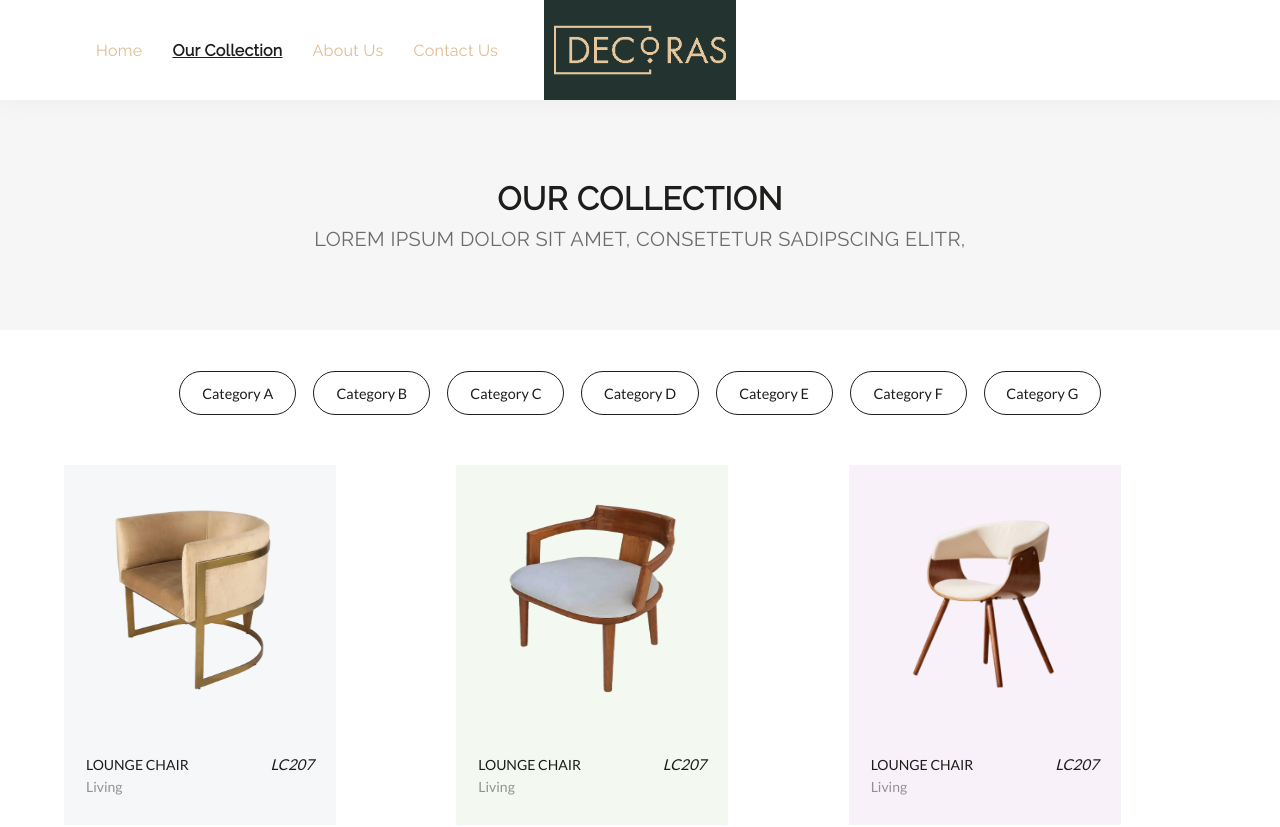
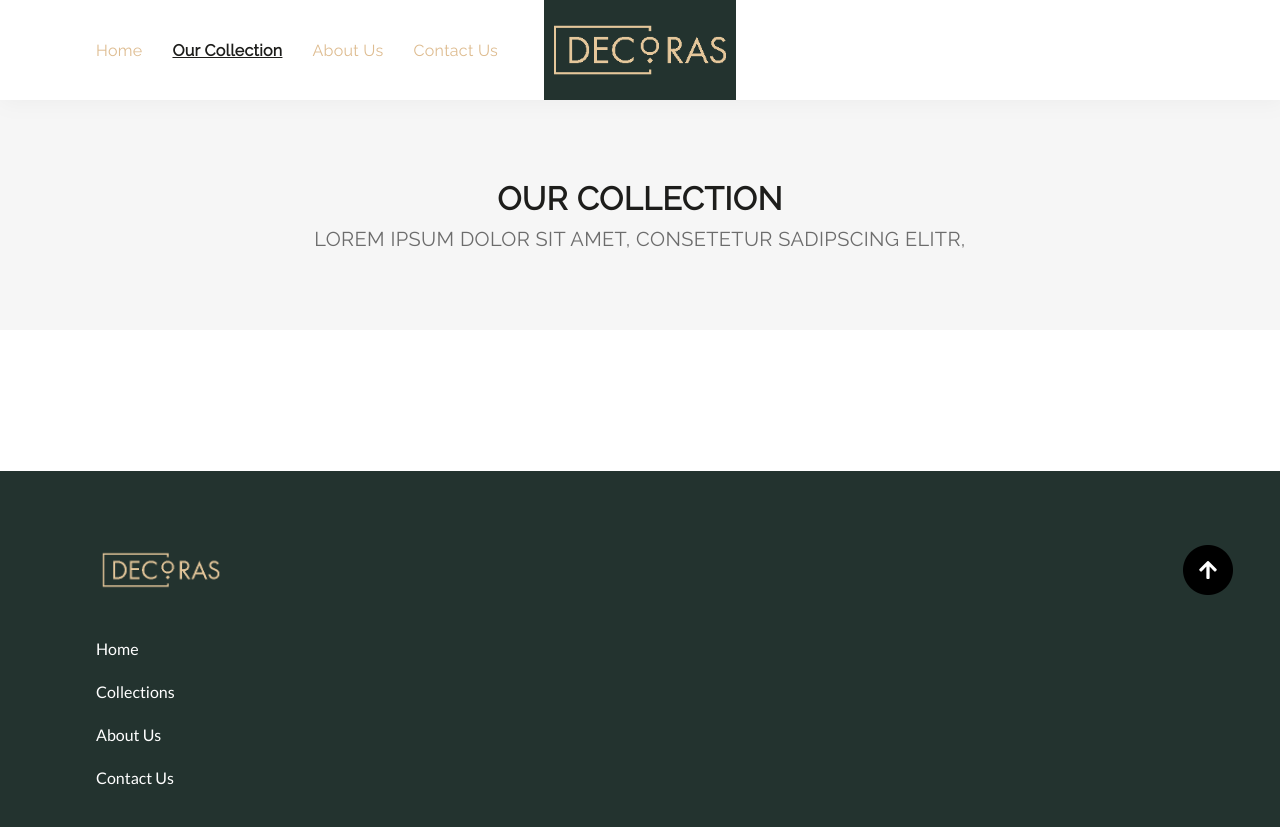
Before and after one commit to thegautamrohit/decoras, a Next.js app: page /our-collection in a window 1280 px wide. Shown: the top 827 px of the page. Built offline with nearby package versions, Linux system fonts and the light colour scheme.

Commit message:
collection

```diff
--- a/components/Collection/MiddleSection.js
+++ b/components/Collection/MiddleSection.js
@@ -1,90 +1,16 @@
 import React, { useState } from "react";
-import Img1 from "../../Assets/Cut outs/Decoras images cut out/living/Accent chairs cutout/AC501.png";
-import Img2 from "../../Assets/Cut outs/Decoras images cut out/living/Accent chairs cutout/AC502.png";
-import Img3 from "../../Assets/Cut outs/Decoras images cut out/living/Accent chairs cutout/AC503.png";
-import Img4 from "../../Assets/Cut outs/Decoras images cut out/living/Accent chairs cutout/AC504.png";
-import Img5 from "../../Assets/Cut outs/Decoras images cut out/living/Accent chairs cutout/AC505.png";
-import Img6 from "../../Assets/Cut outs/Decoras images cut out/living/Accent chairs cutout/AC506.png";
-import Img7 from "../../Assets/Cut outs/Decoras images cut out/living/Accent chairs cutout/AC508.png";
 import Card from "../commonComponents/Cards/Card";
-
-const Chips = [
-  "Category A",
-  "Category B",
-  "Category C",
-  "Category D",
-  "Category E",
-  "Category F",
-  "Category G",
-];
-
-const data = [
-  {
-    id: 1,
-    name: "LOUNGE CHAIR",
-    category: "Living",
-    code: "LC207",
-    img: Img1,
-    color: "#F6F7F9",
-  },
-  {
-    id: 2,
-    name: "LOUNGE CHAIR",
-    category: "Living",
-    code: "LC207",
-    img: Img2,
-    color: "#F3F9F1",
-  },
-  {
-    id: 3,
-    name: "LOUNGE CHAIR",
-    category: "Living",
-    code: "LC207",
-    img: Img3,
-    color: "#F9F1F9",
-  },
-  {
-    id: 4,
-    name: "LOUNGE CHAIR",
-    category: "Living",
-    code: "LC207",
-    img: Img4,
-    color: "#F9F6F1",
-  },
-  {
-    id: 5,
-    name: "LOUNGE CHAIR",
-    category: "Living",
-    code: "LC207",
-    img: Img5,
-    color: "#F3F9F1",
-  },
-  {
-    id: 6,
-    name: "LOUNGE CHAIR",
-    category: "Living",
-    code: "LC207",
-    img: Img6,
-    color: "#F6F7F9",
-  },
-  {
-    id: 7,
-    name: "LOUNGE CHAIR",
-    category: "Living",
-    code: "LC207",
-    img: Img7,
-    color: "#F9F6F1",
-  },
-];
+import { ProductData } from "../ProductData";
 
 const MiddleSection = ({ selected, category }) => {
+  console.log(ProductData);
   return (
     <div className="middle__section__container">
       <div
         className="middle__section__chips__container"
-        style={{ gridTemplateColumns: `repeat(${Chips.length} , 1fr)` }}
+        // style={{ gridTemplateColumns: `repeat(${Chips.length} , 1fr)` }}
       >
-        {Chips.map((chips, index) => {
+        {/* {Chips.map((chips, index) => {
           return (
             <div
               className="middle__section__chips"
@@ -101,12 +27,12 @@ const MiddleSection = ({ selected, category }) => {
               <p>{chips}</p>
             </div>
           );
-        })}
+        })} */}
       </div>
       <div className="middle__section__cards__container">
-        {data.map((cards, index) => (
+        {/* {data.map((cards, index) => (
           <Card data={cards} key={index} />
-        ))}
+        ))} */}
       </div>
     </div>
   );
--- a/components/ProductData.js
+++ b/components/ProductData.js
@@ -61,7 +61,7 @@ import Candles11 from "../Assets/Cut outs/Decoras images cut out/Decor/Scented c
 import Candles12 from "../Assets/Cut outs/Decoras images cut out/Decor/Scented candles/SC40012.png";
 import Candles13 from "../Assets/Cut outs/Decoras images cut out/Decor/Scented candles/SC40013.png";
 
-const productData = [
+export const ProductData = [
   // Bags and Stationary
 
   {
```
